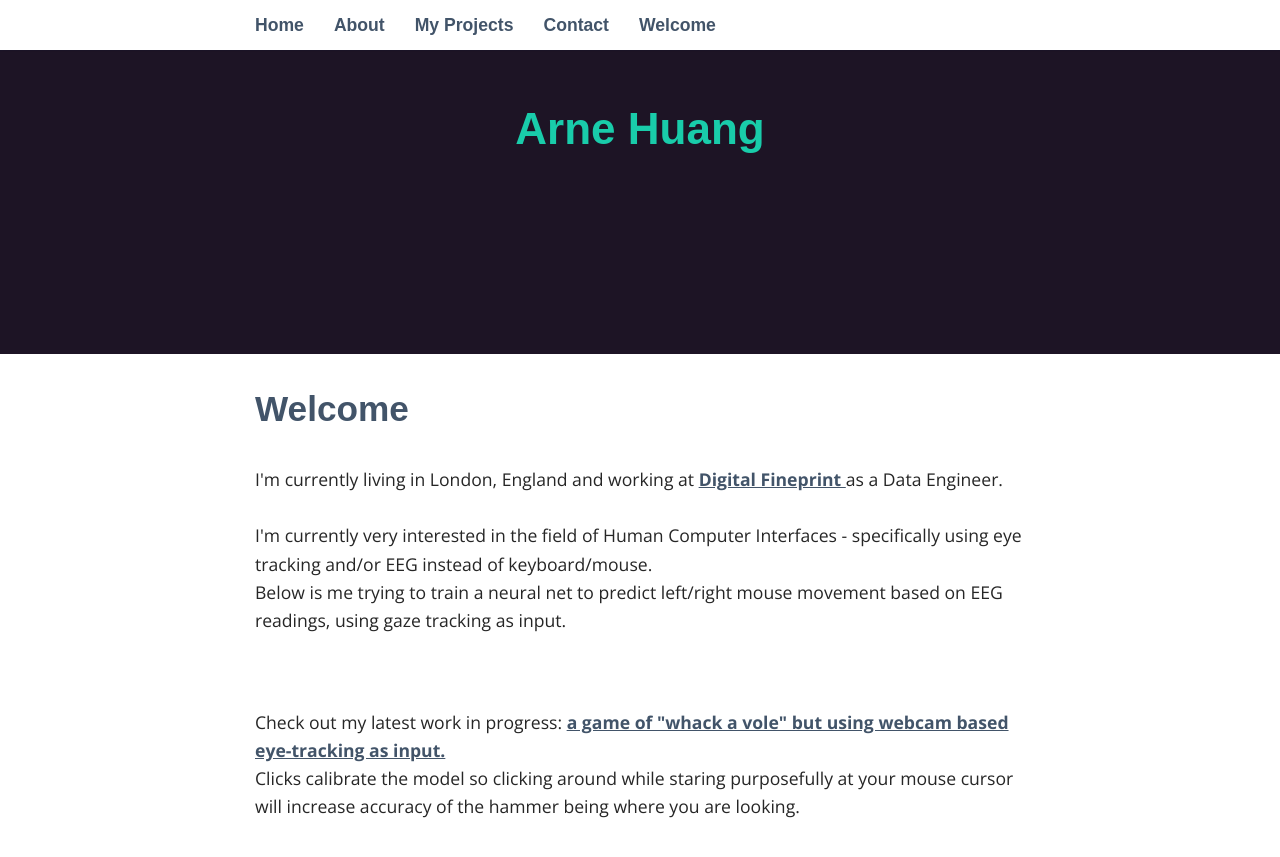
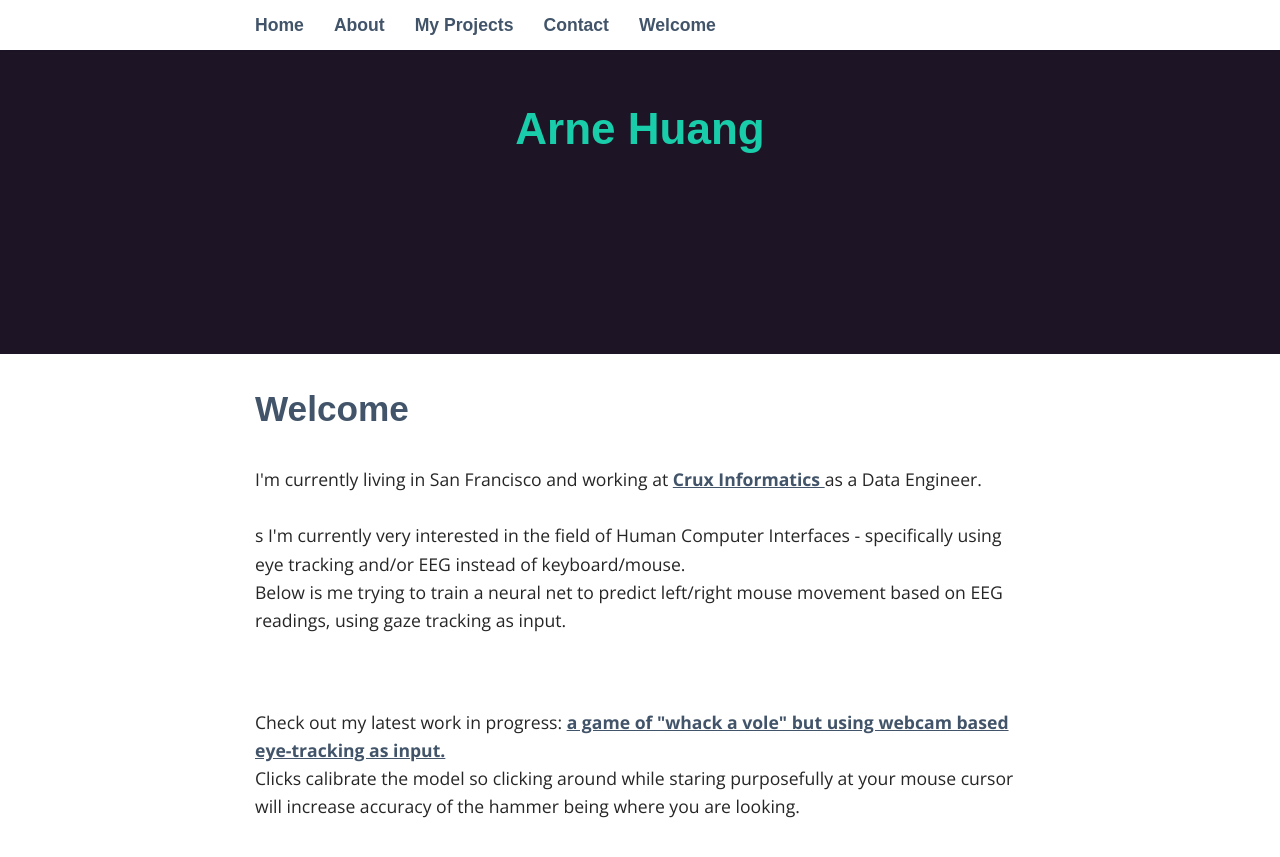
Before and after one commit to arnehuang/arnehuang.github-io, a Jekyll site: the page built from index.html, in a window 1280 px wide and 900 px high, scrolled down 146 px. Shown: the top 857 px of the window. Built offline with Jekyll 4.4.1, drawn with Linux system fonts in a browser that asks for light colours; some web fonts are replaced; a script that is not in the unit is left out.

Commit message:
San Francisco

```diff
--- a/index.html
+++ b/index.html
@@ -4,10 +4,10 @@ title: Welcome
 permalink: /
 ---
 
-I'm currently living in London, England and working at <a href = 'https://www.digitalfineprint.com'> Digital Fineprint </a> as a Data Engineer.
+I'm currently living in San Francisco and working at <a href = 'https://www.cruxinformatics.com/'> Crux Informatics </a> as a Data Engineer.
 
 <br>
-<br>
+<br>s
 
 I'm currently very interested in the field of Human Computer Interfaces - specifically using eye tracking and/or EEG instead of keyboard/mouse.
 <br>
```
